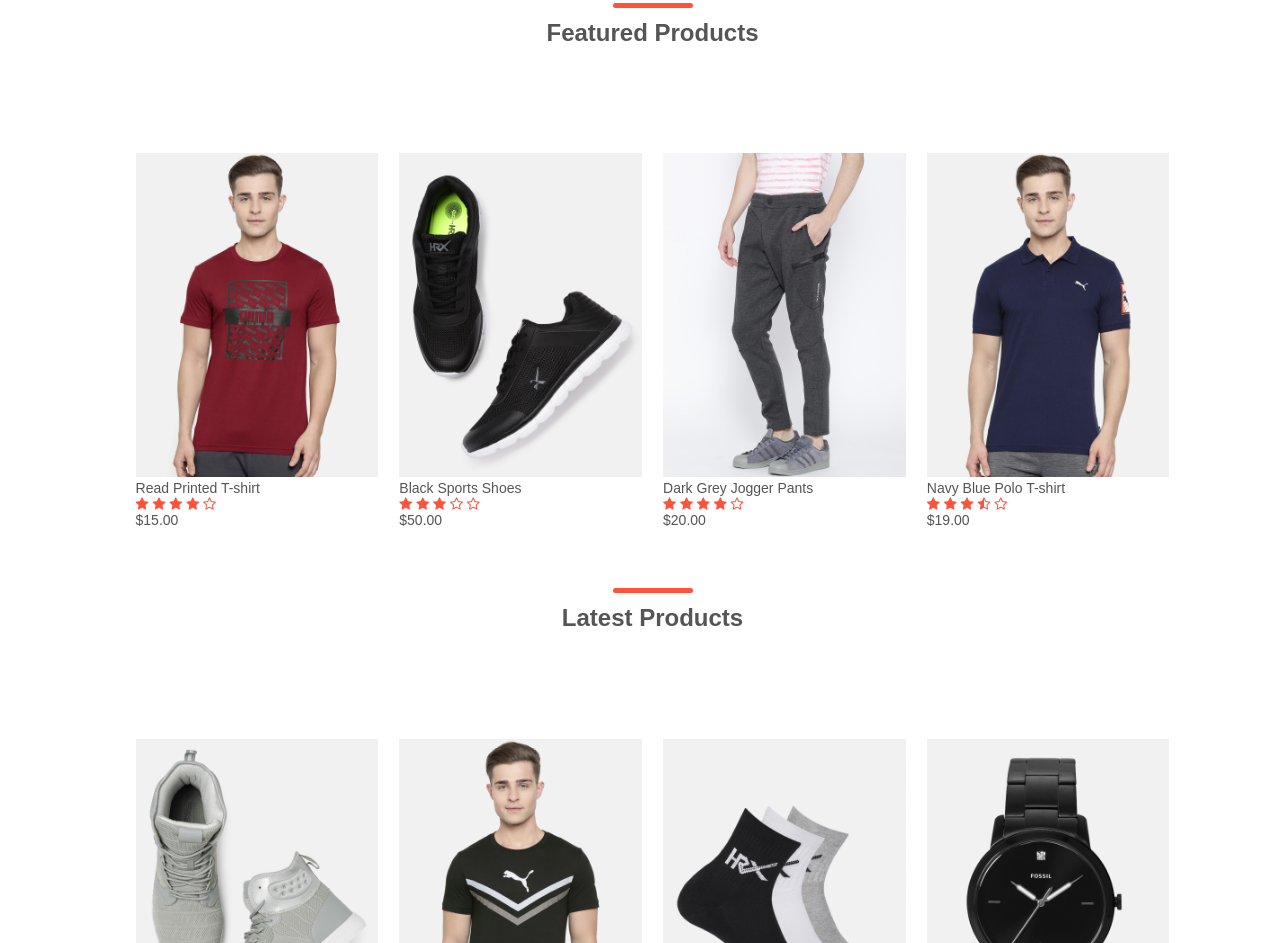
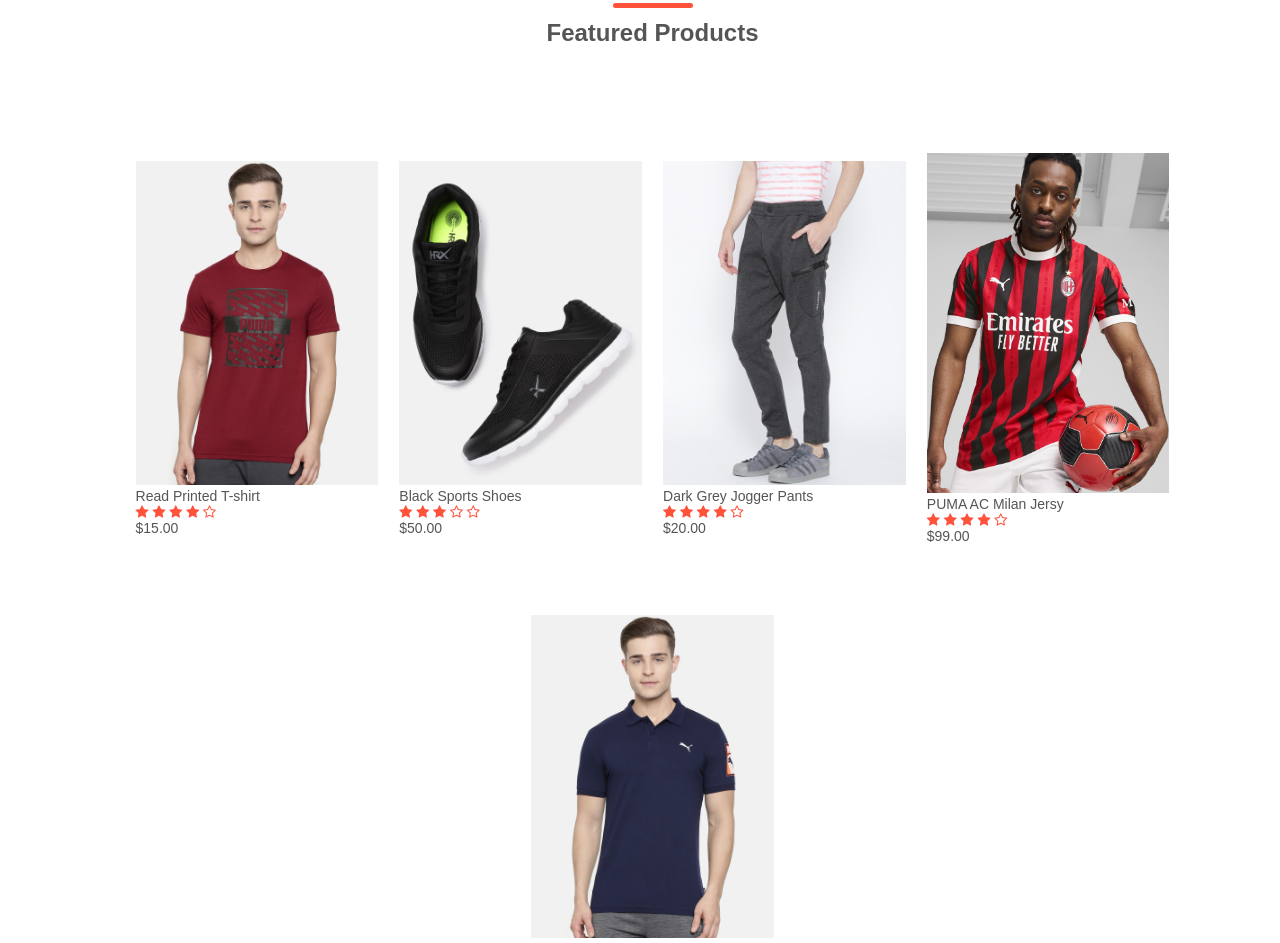
Before and after one commit to Souvik6222/Frontend_Projects, a plain HTML site: page index.html in a window 1280 px wide. Shown: the part 1124-2067 px from the top of the page. Drawn offline with Linux system fonts and the light colour scheme; a web font is replaced by a local one.

Commit message:
New product (jersey) added

```diff
--- a/index.html
+++ b/index.html
@@ -98,6 +98,18 @@
                         <i class="fa fa-star-o star"></i>
                     </div>
                     <p>$20.00</p>
+                </div>
+                <div class="col-4">
+                    <img src="./img/ac-milan-jersey.jpg" alt="">
+                    <h4>PUMA AC Milan Jersy </h4>
+                    <div class="rating">
+                        <i class="fa fa-star"></i>
+                        <i class="fa fa-star"></i>
+                        <i class="fa fa-star"></i>
+                        <i class="fa fa-star"></i>
+                        <i class="fa fa-star-o star"></i>
+                    </div>
+                    <p>$99.00</p>
                 </div>
                 <div class="col-4">
                     <img src="img/product-4.jpg" alt="">
```
